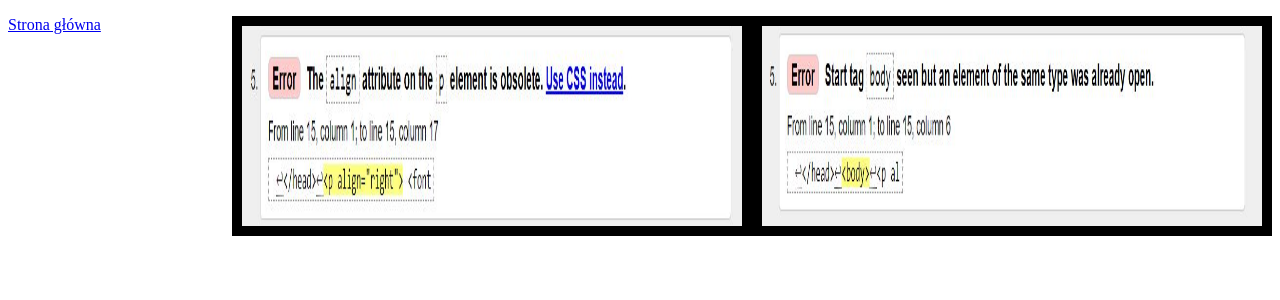
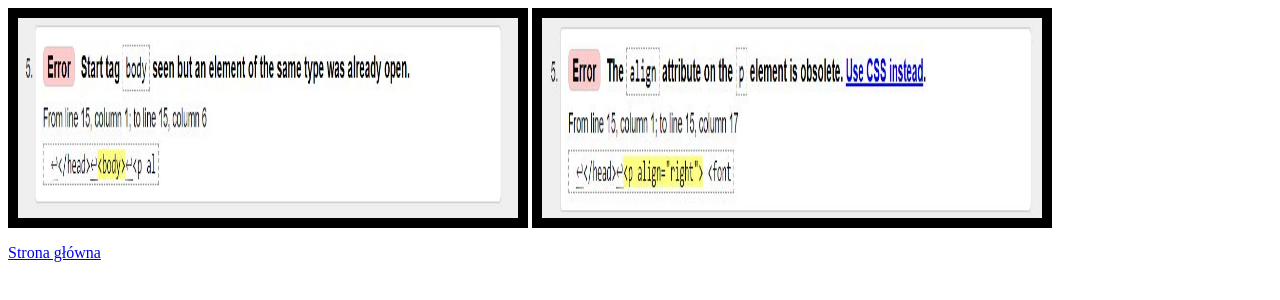
Before and after one commit to marcelichmielewski/chmielewski2k1, a plain HTML site: page walidacja_chmielewski.html in a window 1280 px wide. Drawn offline with Linux system fonts and the light colour scheme.

Commit message:
Update walidacja_chmielewski.html

```diff
--- a/walidacja_chmielewski.html
+++ b/walidacja_chmielewski.html
@@ -6,8 +6,8 @@
 <title> Walidacja Chmielewski </title>
 </head>
     <body>
-		<IMG SRC="blad.jpg" ALIGN=right BORDER=10 WIDTH=500 HEIGHT=200 ALT=grafikaw-Chmielewski>
-		<IMG SRC="poprawka.jpg" ALIGN=right BORDER=10 WIDTH=500 HEIGHT=200 ALT=grafikawa-Chmielewski>
+		<IMG SRC="blad.jpg" ALIGN=center BORDER=10 WIDTH=500 HEIGHT=200 ALT=grafikaw-Chmielewski>
+		<IMG SRC="poprawka.jpg" ALIGN=center BORDER=10 WIDTH=500 HEIGHT=200 ALT=grafikawa-Chmielewski>
         <p> <A HREF="index.html"> Strona główna </A> </p>
 </body>
 </html>
```
